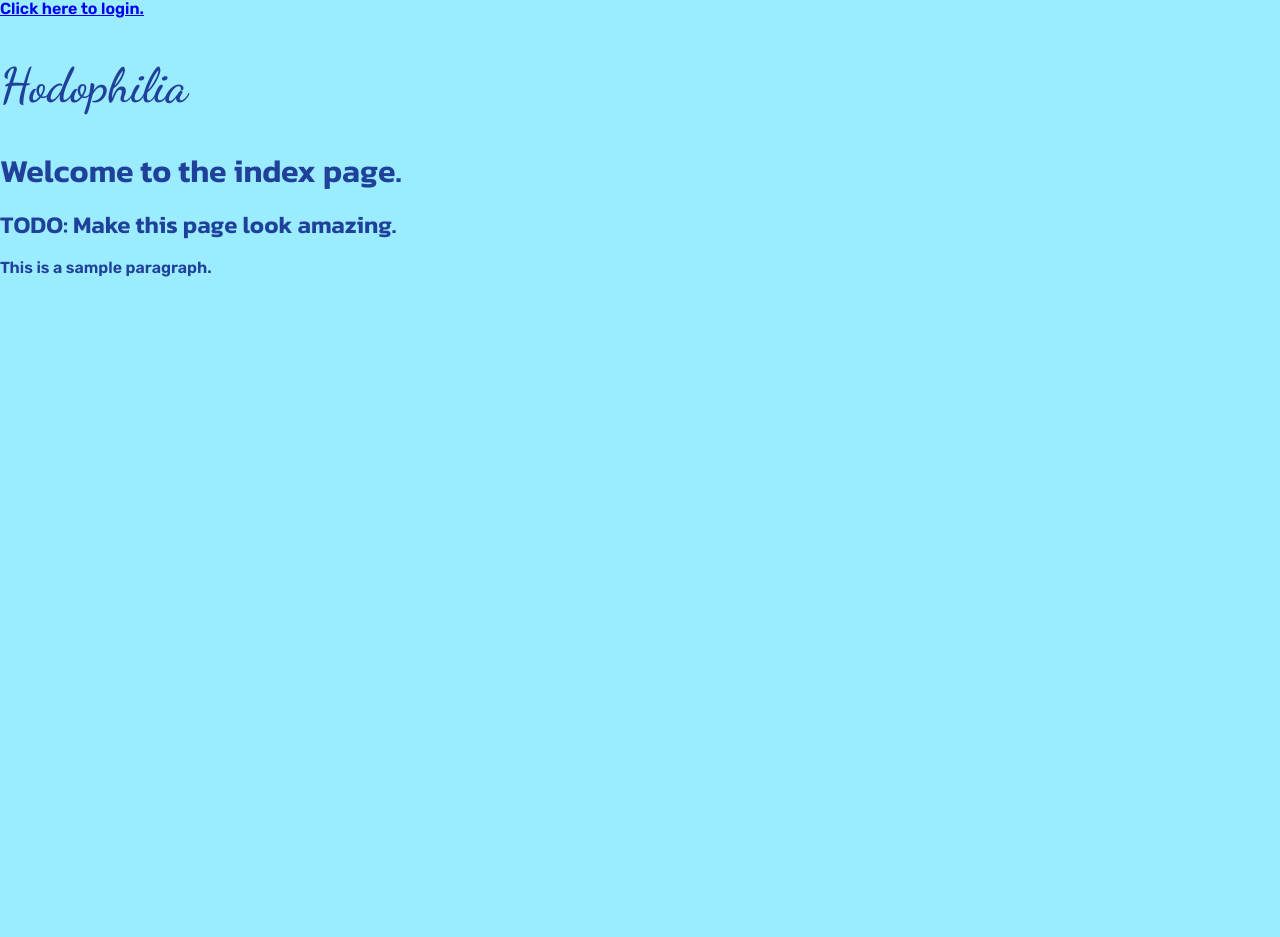
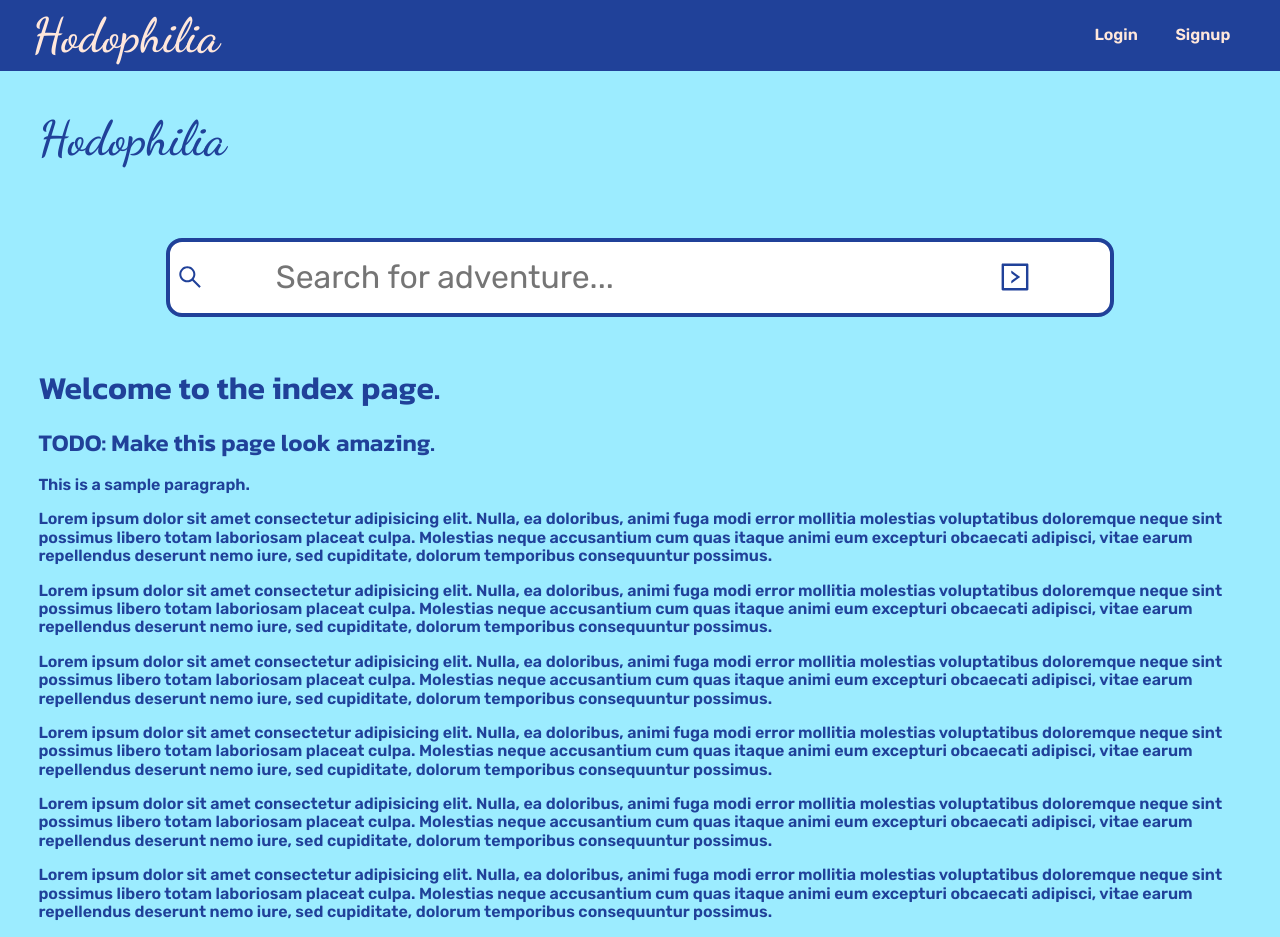
Before and after one commit to finwall/Project5, a React (Create React App) app in the folder front-end/: page / in a window 1280 px wide. Before the commit the page ends 800 px from the top, so only its background shows below. Built offline with nearby package versions, Linux system fonts and the light colour scheme.

Commit message:
Added navbar

```diff
--- a/front-end/src/App.js
+++ b/front-end/src/App.js
@@ -6,8 +6,13 @@ import Login from './components/screens/login.jsx';
 import Signup from './components/screens/signup.jsx';
 import Error from './components/screens/error.jsx';
 
+// components
+import Navbar from './components/navbar'
+
 function App() {
   return (
+    <>
+      <Navbar />
       <BrowserRouter>
         <Routes>
           <Route path="/">
@@ -18,6 +23,7 @@ function App() {
           </Route>
         </Routes>
       </BrowserRouter>
+    </>
   );
 }
 
--- /dev/null
+++ b/front-end/src/components/form-homepageSearch.css
@@ -0,0 +1,34 @@
+.homepage-search {
+    width: 100%;
+    box-sizing: border-box;
+    padding: 2rem 10vw;
+}
+
+.homepage-search .homepage-search-flex {
+    box-sizing: border-box;
+    width: 100%;
+    padding: 1rem .5rem;
+    border: var(--mainColor2) solid 4px;
+    border-radius: 1rem;
+    background-color: white;
+    display: flex;
+    justify-content: space-evenly;
+    flex-direction: row;
+    align-items: center;
+    /* gap: 2em; */
+}
+
+.homepage-search .homepage-search-flex > * {
+    flex-grow: 1;
+}
+
+.homepage-search .homepage-search-flex input {
+    color: var(--mainColor2);
+    flex-grow: 4;
+    font-size: 2em;
+    border: none;
+}
+
+.homepage-search .homepage-search-flex input:focus {
+    outline: none;
+}
--- /dev/null
+++ b/front-end/src/components/form-homepageSearch.jsx
@@ -0,0 +1,62 @@
+import { Link, useState } from 'react';
+import { SearchOutlined, RightSquareOutlined, RightSquareFilled } from '@ant-design/icons';
+
+import './form-homepageSearch.css'
+
+export default function SearchForm(props) {
+
+    // generates the placeholder text in the search bar
+    // note: this needs to come before our hooks
+    const searchThings = ['locations', 'adventure', 'good food', 'scenery'];
+    function generateNewPlaceholder() {
+        let rng = Math.floor( Math.random() * searchThings.length );
+        return `Search for ${searchThings[rng]}...`;
+    }
+
+    // Hooks
+    const [input, setInput] = useState("")
+    const [placeholderText, setPlaceholderText] = useState(generateNewPlaceholder())
+    const [goElementReady, setGoElementReady] = useState(false)
+
+    // Event handlers
+
+    function handleChange(e) {
+        let currentFormInput = e.target.value;
+        let newInput = currentFormInput.trim();
+        setInput(currentFormInput);
+        setGoElementReady(!!newInput); // if input is truthy, set the element to ready
+
+        // TODO: include autofill functionality here
+
+    }
+
+    function handleSubmit(e) {
+
+    }
+
+    // JSX logic
+    let goButton = (<RightSquareOutlined style={{ fontSize: '30px' }} />);
+    if (goElementReady) {
+        goButton = (
+            <Link
+                // to={{
+                //     pathname: '/search',
+                //     state: input
+                // }}
+                to='/search'
+            >
+                <RightSquareFilled style={{ fontSize: '30px' }} />
+            </Link>
+        )
+    }
+
+    return (
+        <form className='homepage-search' onSubmit={handleSubmit}>
+            <div className='homepage-search-flex'>
+                <SearchOutlined style={{fontSize: '24px'}} />
+                <input type="text" name="search" onInput={handleChange} placeholder={placeholderText}></input>
+                {goButton}
+            </div>
+        </form>
+    )
+}
--- a/front-end/src/components/form-loginSignup.css
+++ b/front-end/src/components/form-loginSignup.css
@@ -1,12 +1,12 @@
-form {
+form.login-signup {
     border: var(--mainColor1) solid 3px;
     background-color: var(--mainColor4);
     /* margin: 2rem 0; */
     padding: .75rem .5rem;
 }
 
-form>label,
-form>.item {
+form.login-signup>label,
+form.login-signup>.item {
     display: block;
     margin: .5rem 3rem 1rem;
     padding: 1rem 5rem;
@@ -17,16 +17,26 @@ form>.item {
     border: var(--mainColor2) solid 6px;
 }
 
-form>.item label {
+form.login-signup>.item label {
     display: block;
     align-items: left;
     text-align: left;
     margin: .5em 0;
 }
 
-form label input {
+/* TODO: Make width span to the length of the container */
+form.login-signup label input {
     margin: 0 .3em;
-    max-width: 100%;
+    width: 100%;
+}
+
+/* TODO: Finish these styles */
+form.login-signup label input:valid {
+
+}
+
+form.login-signup label input:invalid {
+
 }
 
 .errorMsg {
--- a/front-end/src/components/form-loginSignup.jsx
+++ b/front-end/src/components/form-loginSignup.jsx
@@ -113,7 +113,7 @@ export default function LoginSignupForm({ isSignup }) {
 
     return (
         <>
-            <form onSubmit={handleSubmit}>
+            <form className="login-signup" onSubmit={handleSubmit}>
                 {(successMsg) && (
                     <p className="successMsg">{successMsg}</p>
                 )}
--- /dev/null
+++ b/front-end/src/components/hodophiliaLogo.css
@@ -0,0 +1,10 @@
+.home-anchor, .home-anchor:hover, .home-anchor:active, .home-anchor:visited {
+    text-decoration: none;
+    color: var(--mainColor2);
+}
+
+.hodophilia-logo {
+    font-family: 'Dancing Script';
+    font-weight: 600;
+    font-size: 3em;
+}
--- /dev/null
+++ b/front-end/src/components/hodophiliaLogo.jsx
@@ -0,0 +1,9 @@
+import './hodophiliaLogo.css';
+
+export default function Hodophilia() {
+    return (
+        <a href='/' className='home-anchor'>
+            <h2 className='hodophilia-logo'>Hodophilia</h2>
+        </a>
+    )
+}
--- /dev/null
+++ b/front-end/src/components/navbar.css
@@ -0,0 +1,37 @@
+.nav {
+    background-color: var(--mainColor2);
+    color: var(--mainColor4);
+    display: flex;
+    flex-direction: row;
+    justify-content: space-between;
+    align-items: center;
+    padding: .5rem 2rem;
+    position: sticky;
+    top: 0;
+    height: 100%;
+    z-index: 999;
+}
+
+.nav * {
+    color: var(--mainColor4);
+    margin: 0;
+}
+
+.nav ul {
+    margin: 0;
+    padding: 0;
+    display: flex;
+    align-items: center;
+    flex-direction: row;
+    gap: .15rem;
+    list-style: none;
+}
+
+.nav ul li a {
+    text-decoration: none;
+    padding: .75rem 1.1rem;
+}
+
+.nav ul li a:hover {
+    background-color: var(--mainColor5);
+}
--- /dev/null
+++ b/front-end/src/components/navbar.jsx
@@ -0,0 +1,18 @@
+import HodophiliaLogo from './hodophiliaLogo';
+import './navbar.css';
+
+export default function Navbar() {
+    return (
+        <nav className="nav">
+            <HodophiliaLogo />
+            <ul>
+                <li>
+                    <a href='/login'>Login</a>
+                </li>
+                <li>
+                    <a className='signup' href='/signup'>Signup</a>
+                </li>
+            </ul>
+        </nav>
+    )
+}
--- /dev/null
+++ b/front-end/src/components/screens/index.css
@@ -0,0 +1,7 @@
+.container {
+    margin: 0 3vw;
+}
+
+.homepage-search {
+
+}
--- a/front-end/src/components/screens/index.jsx
+++ b/front-end/src/components/screens/index.jsx
@@ -1,26 +1,24 @@
-import { useEffect } from 'react';
 import { Link } from 'react-router-dom';
 
+import HodophiliaLogo from '../hodophiliaLogo';
+import HomepageSearch from '../form-homepageSearch.jsx';
+import './index.css';
+
 export default function Index() {
-    useEffect(() => {
-        console.log("loaded");
-        colorCycling();
-    })
-
-    function colorCycling() {
-        console.log("hello")
-        let e = document.getElementById('amazing');
-        console.log(e);
-        console.log(e.style.color);
-    }
 
     return (
-        <>
-            <Link to="./login">Click here to login.</Link>
-            <h2 id="hodophilia">Hodophilia</h2>
+        <div className='container'>
+            <HodophiliaLogo />
+            <HomepageSearch />
             <h1>Welcome to the index page.</h1>
             <h2>TODO: Make this page look <span id='amazing'>amazing.</span></h2>
             <p>This is a sample paragraph.</p>
-        </>
+            <p>Lorem ipsum dolor sit amet consectetur adipisicing elit. Nulla, ea doloribus, animi fuga modi error mollitia molestias voluptatibus doloremque neque sint possimus libero totam laboriosam placeat culpa. Molestias neque accusantium cum quas itaque animi eum excepturi obcaecati adipisci, vitae earum repellendus deserunt nemo iure, sed cupiditate, dolorum temporibus consequuntur possimus.</p>
+            <p>Lorem ipsum dolor sit amet consectetur adipisicing elit. Nulla, ea doloribus, animi fuga modi error mollitia molestias voluptatibus doloremque neque sint possimus libero totam laboriosam placeat culpa. Molestias neque accusantium cum quas itaque animi eum excepturi obcaecati adipisci, vitae earum repellendus deserunt nemo iure, sed cupiditate, dolorum temporibus consequuntur possimus.</p>
+            <p>Lorem ipsum dolor sit amet consectetur adipisicing elit. Nulla, ea doloribus, animi fuga modi error mollitia molestias voluptatibus doloremque neque sint possimus libero totam laboriosam placeat culpa. Molestias neque accusantium cum quas itaque animi eum excepturi obcaecati adipisci, vitae earum repellendus deserunt nemo iure, sed cupiditate, dolorum temporibus consequuntur possimus.</p>
+            <p>Lorem ipsum dolor sit amet consectetur adipisicing elit. Nulla, ea doloribus, animi fuga modi error mollitia molestias voluptatibus doloremque neque sint possimus libero totam laboriosam placeat culpa. Molestias neque accusantium cum quas itaque animi eum excepturi obcaecati adipisci, vitae earum repellendus deserunt nemo iure, sed cupiditate, dolorum temporibus consequuntur possimus.</p>
+            <p>Lorem ipsum dolor sit amet consectetur adipisicing elit. Nulla, ea doloribus, animi fuga modi error mollitia molestias voluptatibus doloremque neque sint possimus libero totam laboriosam placeat culpa. Molestias neque accusantium cum quas itaque animi eum excepturi obcaecati adipisci, vitae earum repellendus deserunt nemo iure, sed cupiditate, dolorum temporibus consequuntur possimus.</p>
+            <p>Lorem ipsum dolor sit amet consectetur adipisicing elit. Nulla, ea doloribus, animi fuga modi error mollitia molestias voluptatibus doloremque neque sint possimus libero totam laboriosam placeat culpa. Molestias neque accusantium cum quas itaque animi eum excepturi obcaecati adipisci, vitae earum repellendus deserunt nemo iure, sed cupiditate, dolorum temporibus consequuntur possimus.</p>
+        </div>
     )
 }
--- a/front-end/src/global.css
+++ b/front-end/src/global.css
@@ -54,10 +54,3 @@ h6 {
     /* Kanit + Overpass in part because I don't know which to choose */
     font-weight: 600;
 }
-
-h2#hodophilia {
-    font-family: 'Dancing Script';
-    font-weight: 600;
-    font-size: 3em;
-
-}
```
Lines whose indentation alone changed are shown as unchanged.
